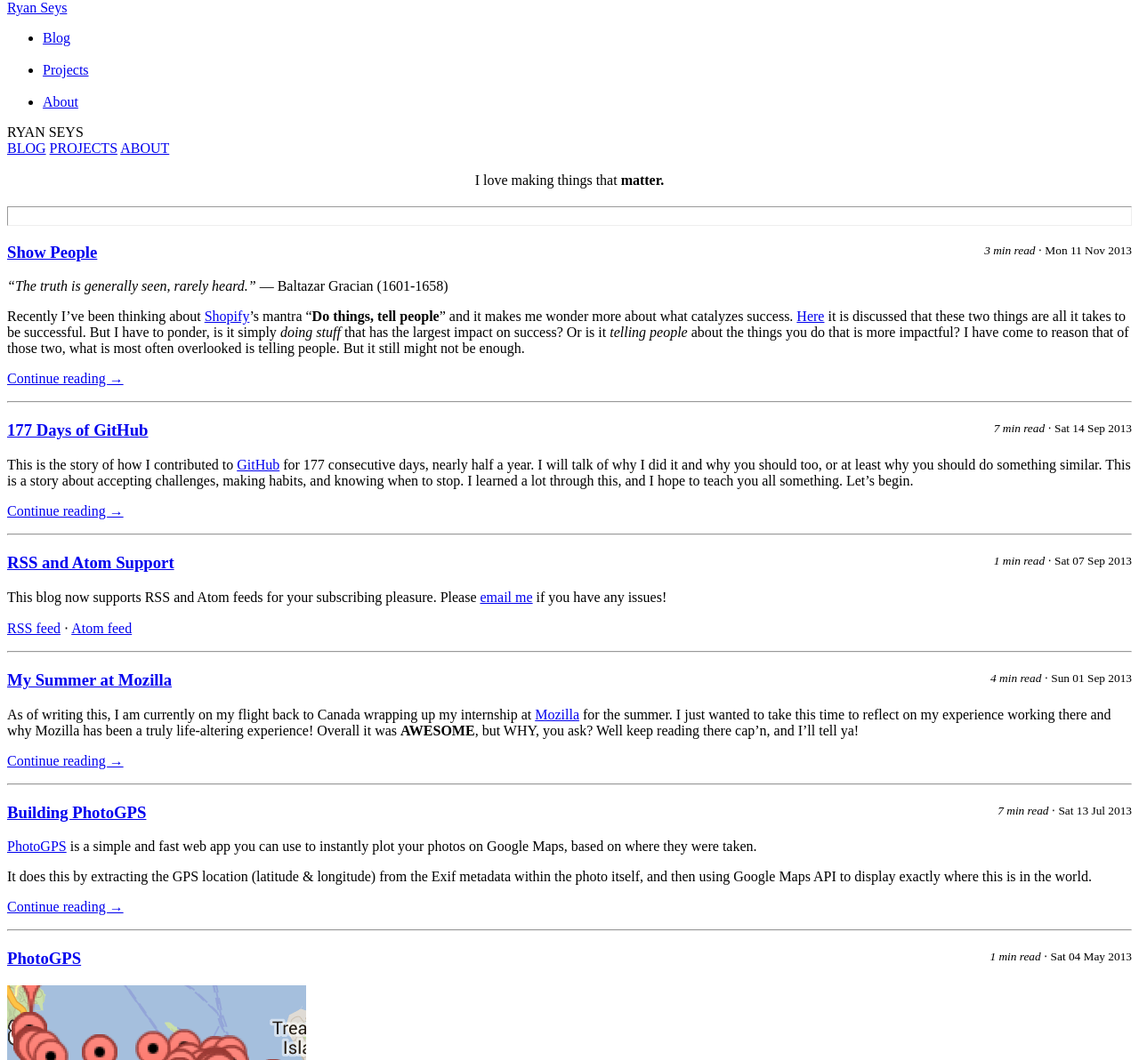
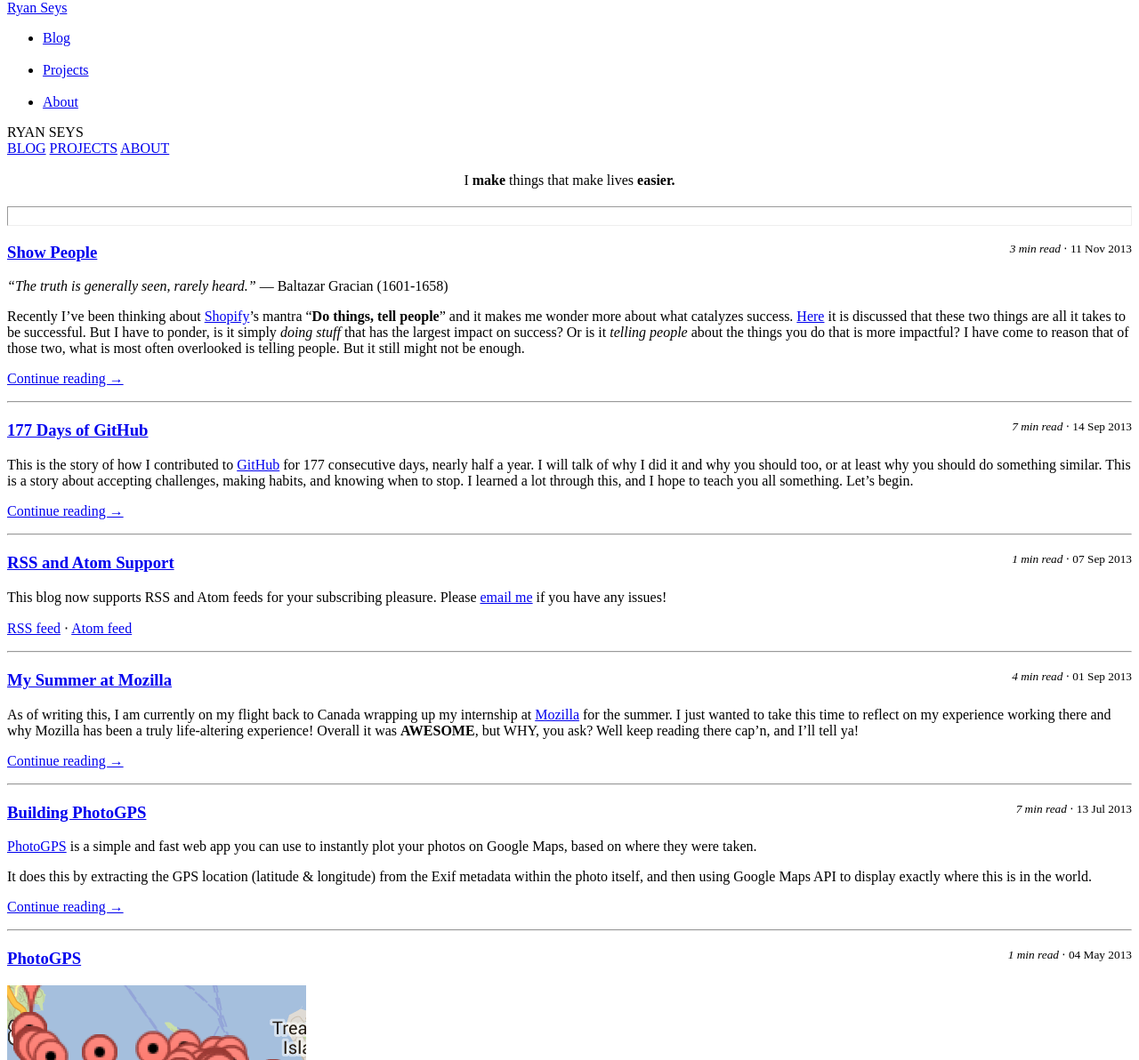
Before and after one commit to tl-dr/ryanseys.com, a Jekyll site: the page built from index.html, in a window 1280 px wide and 1400 px high. Shown: the part 208-1400 px from the top of the window at 89% size. Built offline with Jekyll 4.4.1, drawn with Linux system fonts in a browser that asks for light colours; some web fonts are replaced; Markdown is read by kramdown in place of the engine named in the settings; some of the changed text lies outside the part shown.

Commit message:
Fix stufF

```diff
--- a/_assets/css/styles.css
+++ b/_assets/css/styles.css
@@ -72,7 +72,9 @@
 }
 
 .links span {
-  padding: 15px;
+  margin-right: 10px;
+  margin-left: 10px;
+  line-height: 1.5;
   font-size: 22pt;
 }
 
--- a/_includes/root.html
+++ b/_includes/root.html
@@ -6,7 +6,7 @@
   <span><a href='/about'>ABOUT</a></span>
 </div>
 <br />
-<div style='text-align:center;'>I love making things that <b>matter.</b></div>
+<div style='text-align:center;'>I <b>make</b> things that make lives <b>easier.</b></div>
 <hr style='margin-top:20px; padding-bottom:20px;' />
 {% assign posts = site.posts %}
 {% for post in posts %}
@@ -14,7 +14,7 @@
   {% else %}
   {% capture time %}{{ post.content | reading_time }}{% endcapture %}
   {% capture footer %}{{ post.content | split:"<!-- start_footer -->" | last }}{% endcapture %}
-  <small style="float:right; margin-top:1px;"><i>{{ time }}</i> &sdot; {{ post.date | date:'%a %d %b %Y' }}</small>
+  <small style="float:right; margin-top:-1px; padding-left:5px;"><i>{{ time }}</i> &sdot; {{ post.date | date:'%d %b %Y' }}</small>
   <a href="{{ post.url }}">
     <h3>{{ post.title }}</h3>
   </a>
--- a/_layouts/blogpost.html
+++ b/_layouts/blogpost.html
@@ -4,10 +4,11 @@
 ---
 
 {% capture time %}{{ content | reading_time }}{% endcapture %}
-<small style="float:right; margin-top:2px;"><i>{{ time }} min read</i> &sdot; {{ page.date | date:'%a %d %b %Y' }}</small>
+<small style="float:right; margin-top:0px;">{{ page.date | date:'%d %b %Y' }}</small>
 <h3>{{ page.title }}</h3>
-<p></p>
+<div style='clear:both;'>
 {{ content }}
+</div>
 <hr />
 
 {% include comments.html %}
```
